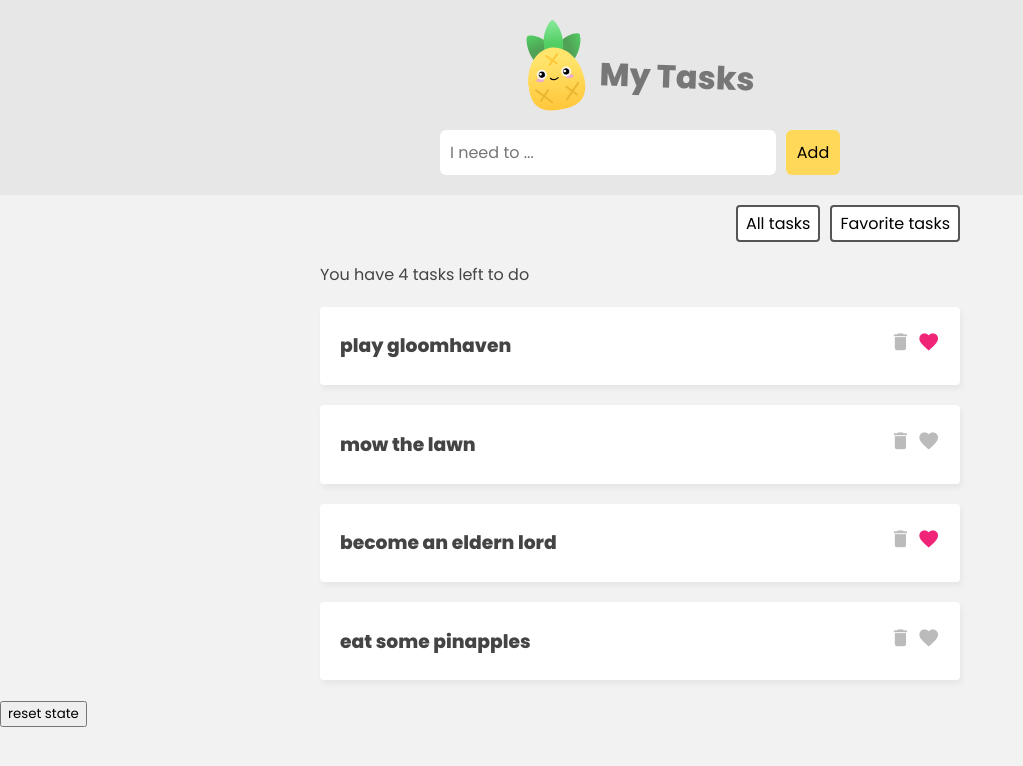
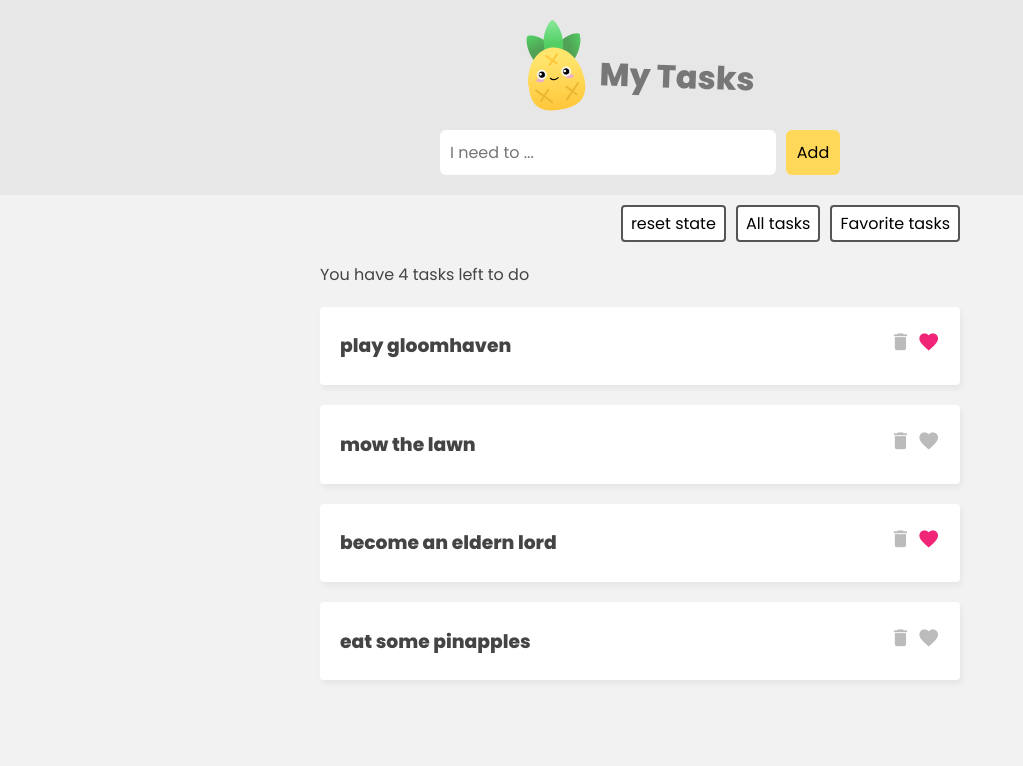
Before and after one commit to fardisaz/my-tasks, a Vue app: page / in a window 1280 px wide. Shown: the top 766 px of the page, without its empty margins (0-1023 px from the left). Built offline with nearby package versions, Linux system fonts and the light colour scheme; data requests are answered from the project's data file.

Commit message:
Style reset button

```diff
--- a/src/App.vue
+++ b/src/App.vue
@@ -5,18 +5,18 @@
       <img src="./assets/Pinialogo.svg" alt="pinia logo" />
       <h1>My Tasks</h1>
     </header>
-
     <!-- new task form -->
     <div class="new-task-form">
       <TaskForm />
     </div>
-    <!-- filter -->
+    <!-- filter & reset -->
     <nav class="filter">
+      <button @click="taskStore.$reset">reset state</button>
       <button @click="filter = 'all'">All tasks</button>
       <button @click="filter = 'favs'">Favorite tasks</button>
     </nav>
     <!-- loading -->
-    <div class="loading" v-if="loading">Loading tasks...</div>
+    <!-- <div class="loading" v-if="loading">Loading tasks...</div> -->
     <!-- task list -->
     <div class="task-list" v-if="filter === 'all'">
       <p>You have {{ totalCount }} tasks left to do</p>
@@ -31,7 +31,6 @@
         <TaskDetails :task="task" />
       </div>
     </div>
-    <button @click="taskStore.$reset">reset state</button>
   </main>
 </template>
 <script setup>
```
